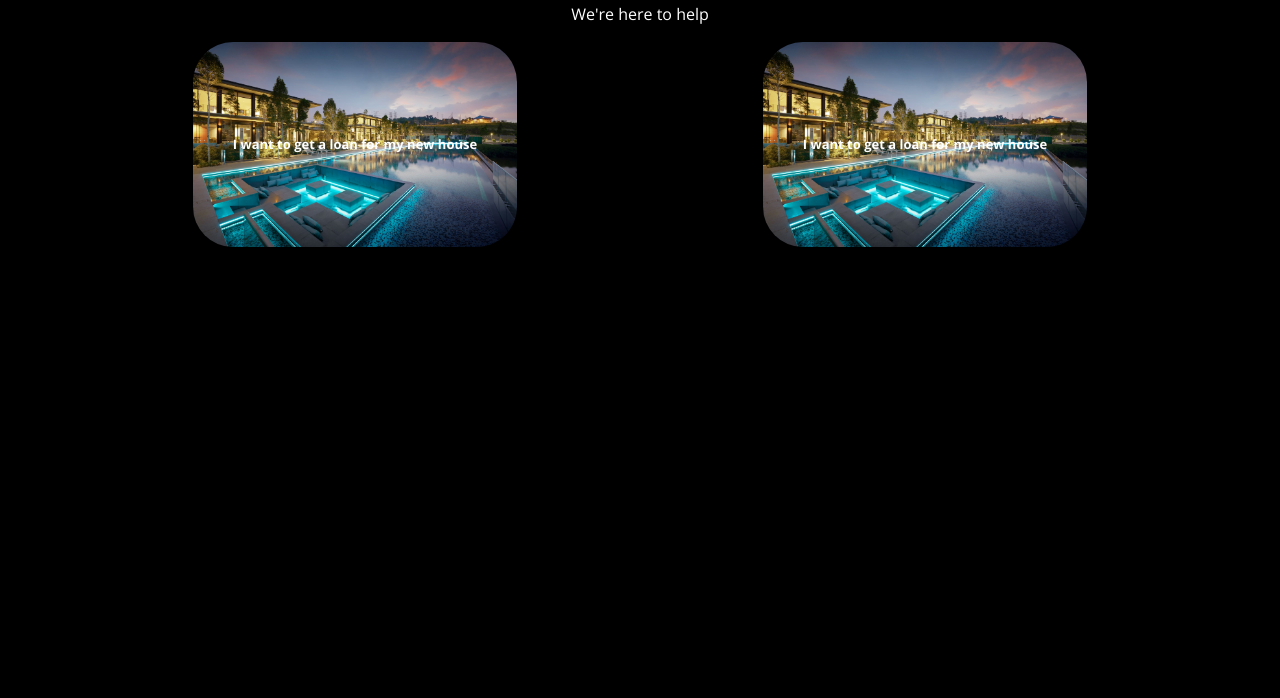
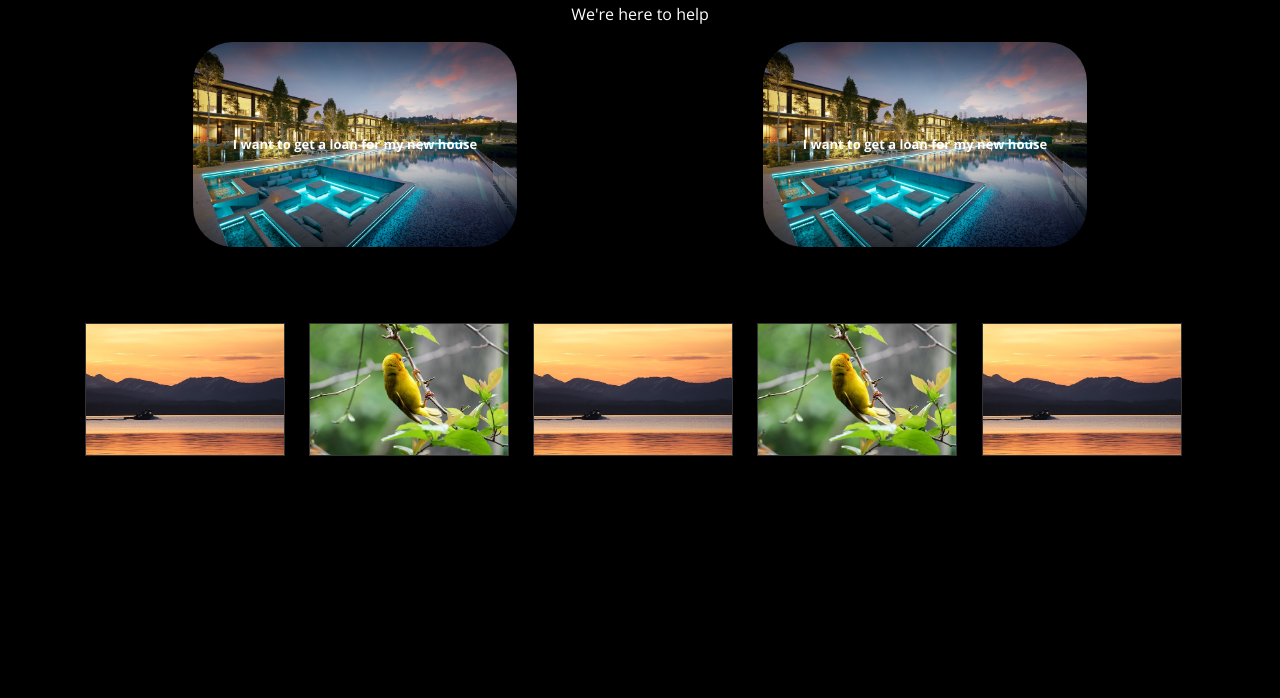
Before and after one commit to sraawan/DEM, a plain HTML site: page index.html in a window 1280 px wide. Shown: the part 102-800 px from the top of the page. Drawn offline with nearby package versions, Linux system fonts and the light colour scheme.

Commit message:
forth commit

```diff
--- a/assets/css/styles.css
+++ b/assets/css/styles.css
@@ -49,7 +49,7 @@ body{
   overflow-x: scroll;
   overflow-y: hidden;
   white-space: nowrap;
-  margin-top: 1000px;
+  margin-top: 60px;
   padding: 0px 0;
 }
 
```
Also changed, not shown: 1 other file.
